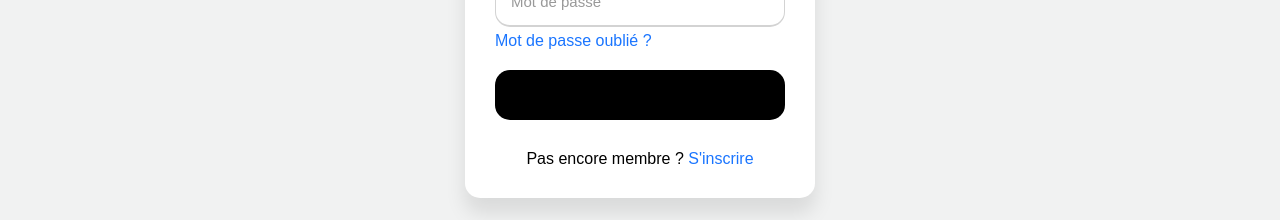
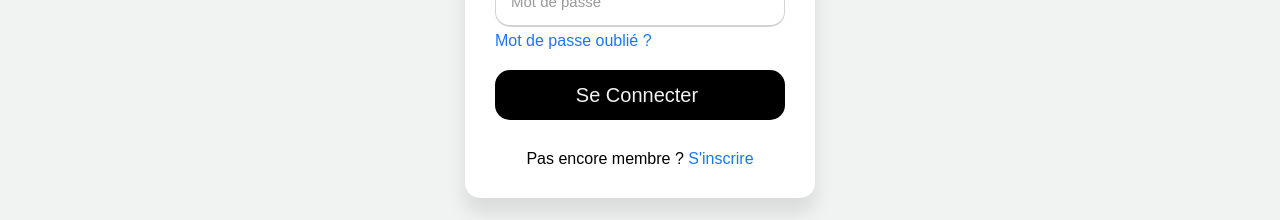
Before and after one commit to WildCodeSchool/create-js-monorepo, a React (Vite) app in the folder frontend/: page / in a window 1280 px wide. Both pictures are taken after a click on the button "Créer un compte". Shown: the part 472-692 px from the top of the page. Built offline with nearby package versions, Linux system fonts and the light colour scheme.

Commit message:
Update_Login

```diff
--- a/frontend/src/components/LoginModal.jsx
+++ b/frontend/src/components/LoginModal.jsx
@@ -118,7 +118,7 @@ function LoginModal() {
                   className="btn-layer"
                   onClick={handleLogin}
                 />
-                <input type="submit" value="Login" />
+                <input type="submit" value="Se Connecter" />
               </div>
               <div className="signup-link">
                 Pas encore membre ? <a href="/signup">S'inscrire</a>
@@ -141,7 +141,11 @@ function LoginModal() {
               </div>
               <div className="field btn">
                 <div className="btn-layer" />
-                <input type="submit" value="Signup" className="submit btn" />
+                <input
+                  type="submit"
+                  value="S'Inscrire"
+                  className="submit btn"
+                />
               </div>
             </form>
           )}
--- a/frontend/src/components/LoginModal.scss
+++ b/frontend/src/components/LoginModal.scss
@@ -64,18 +64,9 @@
   z-index: 0;
   border-radius: 15px;
   background: black;
-  &hover {
-    background: linear-gradient(
-      0deg,
-      rgba(224, 145, 27, 1) 0%,
-      rgba(255, 249, 102, 1) 44%,
-      rgba(241, 239, 199, 1) 52%,
-      rgba(255, 249, 102, 1) 62%,
-      rgba(224, 145, 27, 1) 100%
-    );
-  }
   transition: all 0.6s cubic-bezier(0.68, -0.55, 0.265, 1.55);
 }
+
 input[type="radio"] {
   display: none;
 }
@@ -164,21 +155,23 @@ form .btn .btn-layer {
   width: 300%;
   @extend %button;
 
-  // position: absolute;
-  // left: -100%;
-  // background: -webkit-linear-gradient(
-  //   right,
-  //   #003366,
-  //   #004080,
-  //   #0059b3,
-  //   #0073e6
-  // );
-  // border-radius: 15px;
+  position: absolute;
+  left: -100%;
+
+  border-radius: 15px;
 
   transition: all 0.4s ease;
 }
 form .btn:hover .btn-layer {
   left: 0;
+  background: linear-gradient(
+    0deg,
+    rgba(224, 145, 27, 1) 0%,
+    rgba(255, 249, 102, 1) 44%,
+    rgba(241, 239, 199, 1) 52%,
+    rgba(255, 249, 102, 1) 62%,
+    rgba(224, 145, 27, 1) 100%
+  );
 }
 form .btn input[type="submit"] {
   height: 100%;
@@ -187,13 +180,16 @@ form .btn input[type="submit"] {
   position: relative;
   background: none;
   border: none;
-  color: red;
+  color: #f1f2f2;
   padding-left: 0;
   border-radius: 15px;
   font-size: 20px;
   font-weight: 500;
   cursor: pointer;
 }
+form .btn input[type="submit"]:hover {
+  color: #000;
+}
 .submit btn {
   color: white;
 }
```
